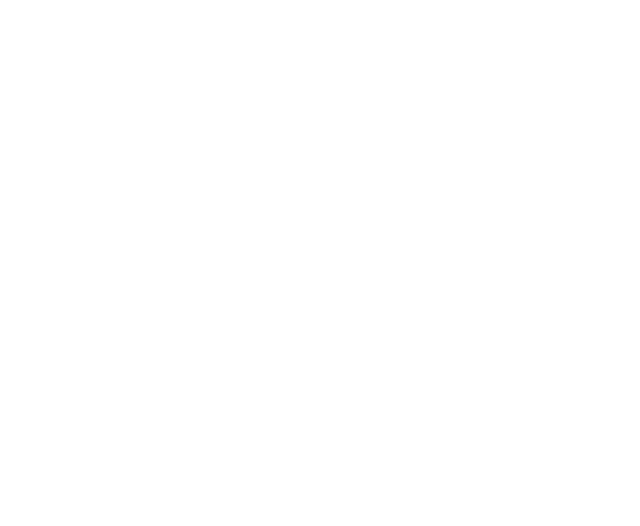
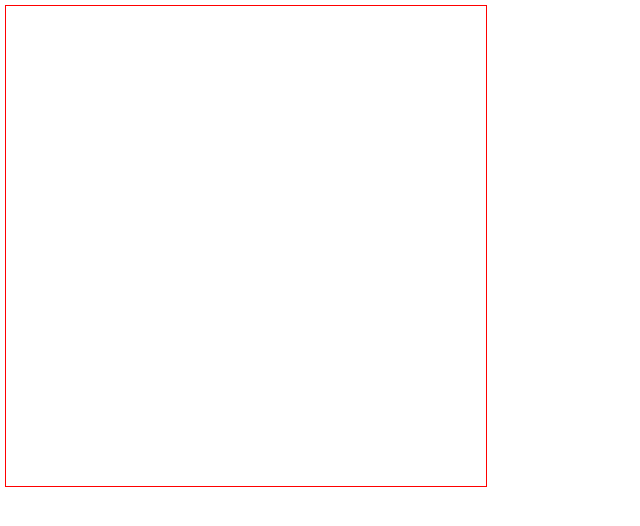
Before and after one commit to ArkadyPol/VueChessGame, a Vue app: page / in a window 1280 px wide. Shown: the top 526 px of the page, without its empty margins (0-640 px from the left). Built offline with nearby package versions, Linux system fonts and the light colour scheme; the HTML template or start-up script is replaced by a standard one.

Commit message:
add Game component

```diff
--- a/src/App.vue
+++ b/src/App.vue
@@ -1,6 +1,20 @@
 <template>
-  <div id="app"></div>
+  <div id="app">
+    <Game />
+  </div>
 </template>
+
+
+<script lang="ts">
+import Vue from "vue";
+import Game from "./components/Game.vue";
+
+export default Vue.extend({
+  components: {
+    Game
+  }
+});
+</script>
 
 <style>
 body {
--- /dev/null
+++ b/src/components/Game.vue
@@ -0,0 +1,16 @@
+<template>
+  <canvas width="480" height="480"></canvas>
+</template>
+
+<script lang="ts">
+import Vue from "vue";
+
+export default Vue.extend({});
+</script>
+
+<style scoped>
+canvas {
+  border: 1px solid red;
+  margin: 5px;
+}
+</style>
```
